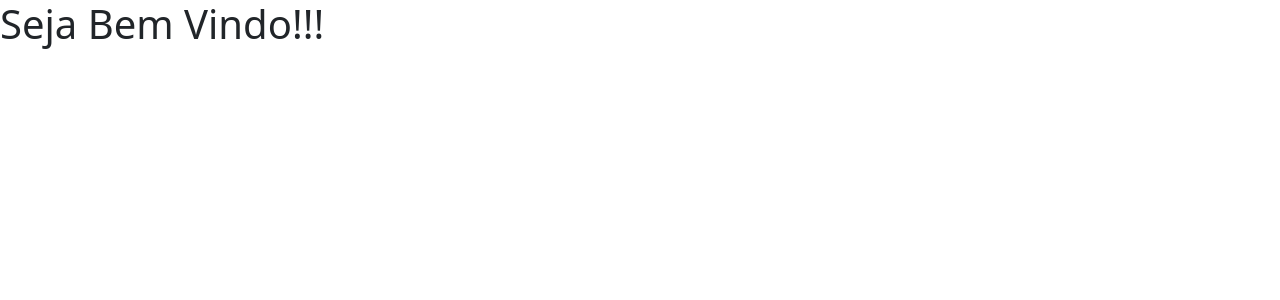
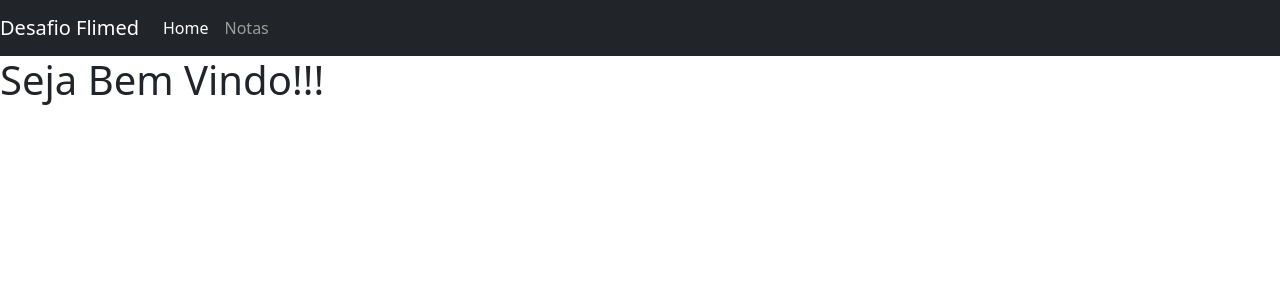
Before and after one commit to carlosalesilva/desafio-flimed, a React (Create React App) app: page / in a window 1280 px wide. Shown: the top 300 px of the page. Built offline with nearby package versions, Linux system fonts and the light colour scheme; sample sign-in values are in the browser's storage.

Commit message:
Construindo Nav-bar.

```diff
--- a/package.json
+++ b/package.json
@@ -13,6 +13,7 @@
     "axios": "^0.21.1",
     "bootstrap": "^5.2.1",
     "react": "^17.0.1",
+    "react-bootstrap": "^2.5.0",
     "react-dom": "^17.0.1",
     "react-hook-form": "^6.15.8",
     "react-router-dom": "^5.2.0",
@@ -46,6 +47,7 @@
     ]
   },
   "devDependencies": {
+    "@types/react-router-dom": "^5.3.3",
     "eslint-plugin-react-hooks": "^4.2.0"
   }
 }
--- /dev/null
+++ b/src/components/Header/index.tsx
@@ -0,0 +1,21 @@
+import React from 'react';
+import Nav from 'react-bootstrap/Nav';
+import Navbar from 'react-bootstrap/Navbar';
+import { NavLink } from 'react-router-dom';
+
+const Header: React.FC = () => {
+  return (
+    <Navbar bg="dark" variant='dark' expand="lg">
+      <Navbar.Brand href="/">Desafio Flimed</Navbar.Brand>
+      <Navbar.Toggle aria-controls="basic-navbar-nav" />
+      <Navbar.Collapse id="basic-navbar-nav">
+        <Nav className="me-auto">
+          <NavLink exact className="nav-link" to="/" >Home</NavLink>
+          <NavLink exact className="nav-link" to="/tarefas" >Notas</NavLink>
+        </Nav>
+      </Navbar.Collapse>
+  </Navbar>
+  );
+}
+
+export default Header;
--- a/src/pages/Home/index.jsx
+++ b/src/pages/Home/index.jsx
@@ -1,10 +1,12 @@
 import React from 'react';
+import Header from '../../components/Header';
 
 // import { Container } from './styles';
 
 const Home = () => {
   return (
     <div >
+      <Header/>
       <h1>Seja Bem Vindo!!!</h1>
     </div>
   );
```
Also changed, not shown: 2 other files (tests, documents, lock files or other folders).
